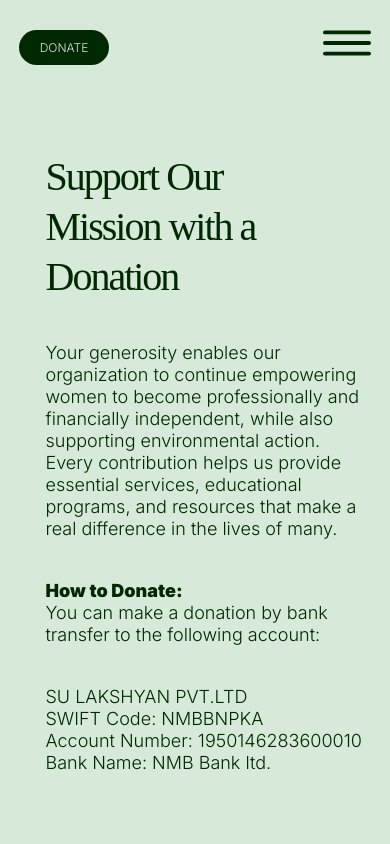
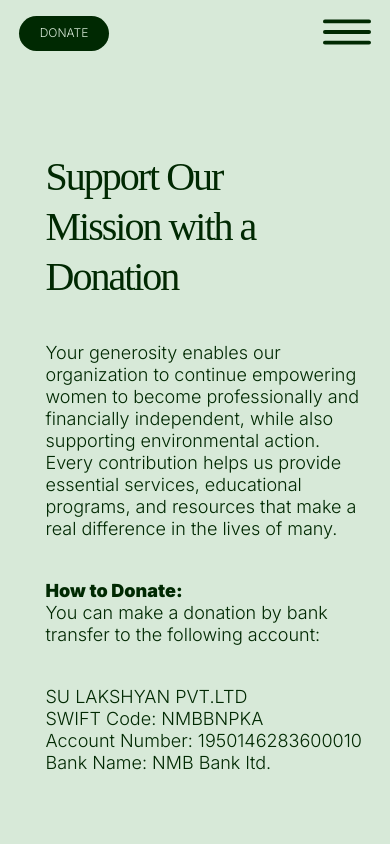
Before and after one commit to magdaPulter/su-lakshyan-website, an Angular app: page /donate in a window 390 px wide. Shown: the top 844 px of the page. Built offline with nearby package versions, Linux system fonts and the light colour scheme; a web font is replaced by a local one.

Commit message:
navbar tablet view added

```diff
--- a/src/app/components/navbar/navbar.component.scss
+++ b/src/app/components/navbar/navbar.component.scss
@@ -60,7 +60,7 @@ nav {
   }
 }
 
-@media (max-width: 768px) {
+@media (max-width: 1024px) {
   nav {
     width: 100%;
     // width: 390px;
@@ -72,7 +72,9 @@ nav {
       position: absolute;
       right: 19px;
       border: none;
-      top: 30px;
+      top: 0px;
+      bottom: 0px;
+      margin: auto;
       background-color: inherit;
       img {
         margin: 0px;
@@ -104,7 +106,10 @@ nav {
       top: 30px;
       font-size: 12px;
       line-height: 14px;
-      // font-weight: 600;
+      top: 0px;
+      bottom: 0px;
+      margin-top: auto;
+      margin-bottom: auto;
     }
   }
 }
```
